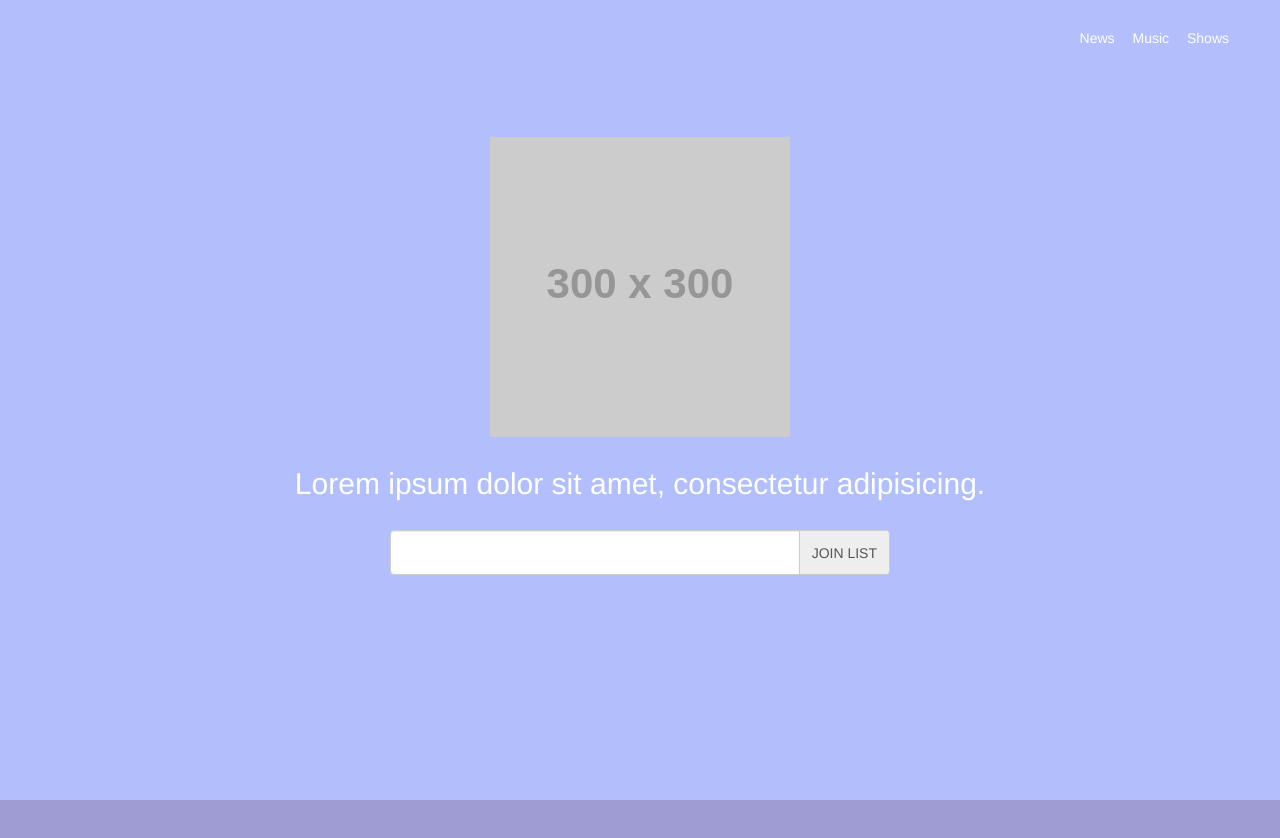
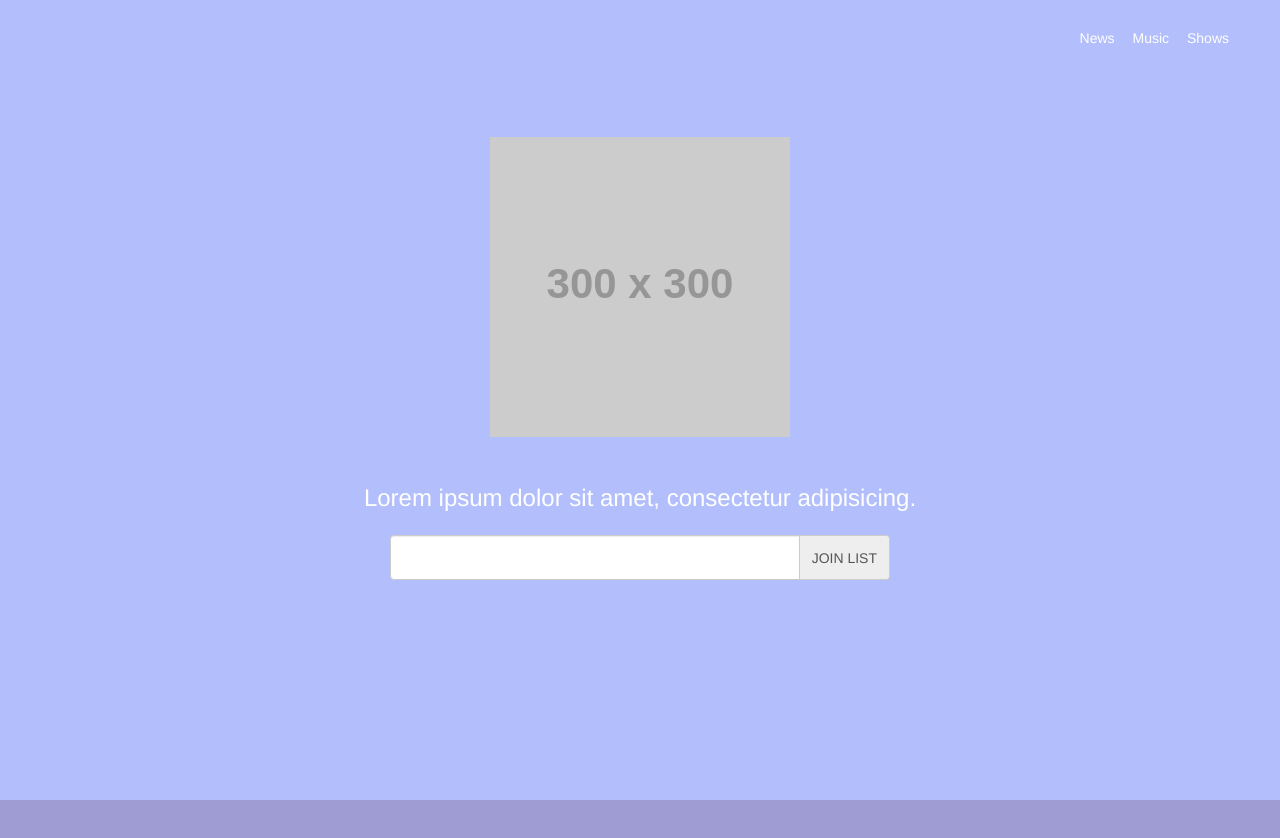
Before and after one commit to bcuz/homepage, a website: page index.html in a window 1280 px wide. Shown: the top 838 px of the page. Drawn offline with nearby package versions, Linux system fonts and the light colour scheme; files that its build step writes are made by us from their sources; placeholder pictures from the web are drawn by us.

Commit message:
smaller font

```diff
--- a/index.html
+++ b/index.html
@@ -30,7 +30,7 @@
     <div class="container">
       <div class="col-md-12">
         <img src="http://placehold.it/300x300" alt="">
-        <h2>Lorem ipsum dolor sit amet, consectetur adipisicing.</h2>
+        <h3>Lorem ipsum dolor sit amet, consectetur adipisicing.</h3>
         <div class="input-group">
           <input type="text" class="form-control">
           <span class="input-group-addon">Join List</span>
--- a/style.scss
+++ b/style.scss
@@ -86,8 +86,8 @@ header {
     margin-right: auto;
   }
 
-  h2 {
-    margin: 1em 0;
+  h3 {
+    margin: 2em 0 1em;
   }
 
   .input-group-addon {
```
